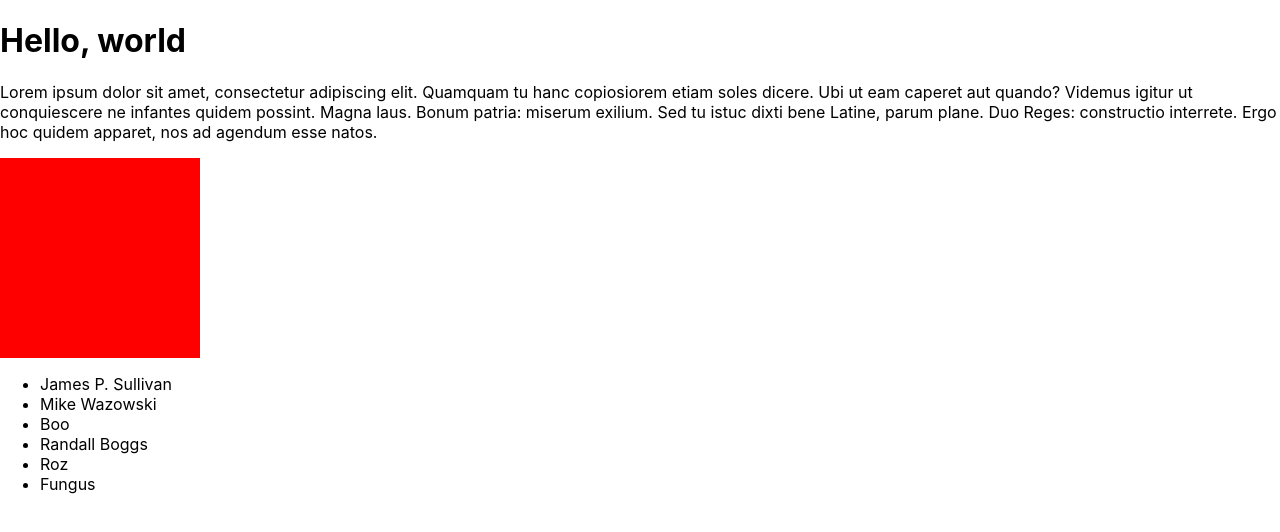
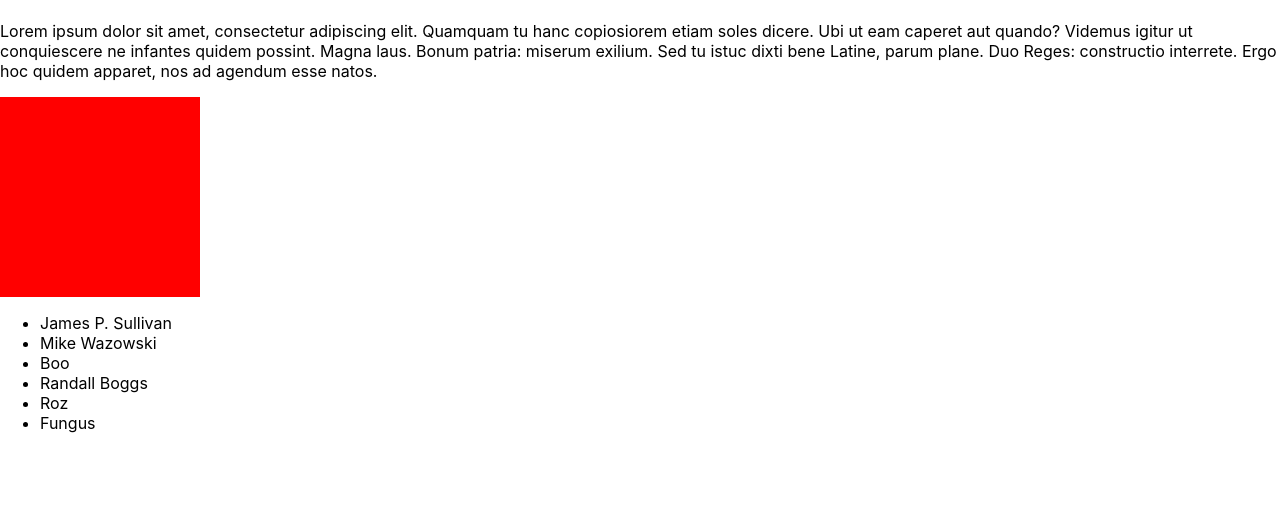
Before and after one commit to mdm106/week-09--first-react-app, a React (Create React App) app: page / in a window 1280 px wide. Shown: the top 532 px of the page. Built offline with nearby package versions, Linux system fonts and the light colour scheme.

Commit message:
Header component updated to accept a text prop which will display between the h1 tags

```diff
--- a/src/components/Header.js
+++ b/src/components/Header.js
@@ -1,8 +1,8 @@
 //import the React library
 import React from "react";
 
-const Header = () => (
-    <h1>Hello, world</h1>
+const Header = ({ text }) => (
+<h1>{ text }</h1>
 );
 
 export default Header;
```
